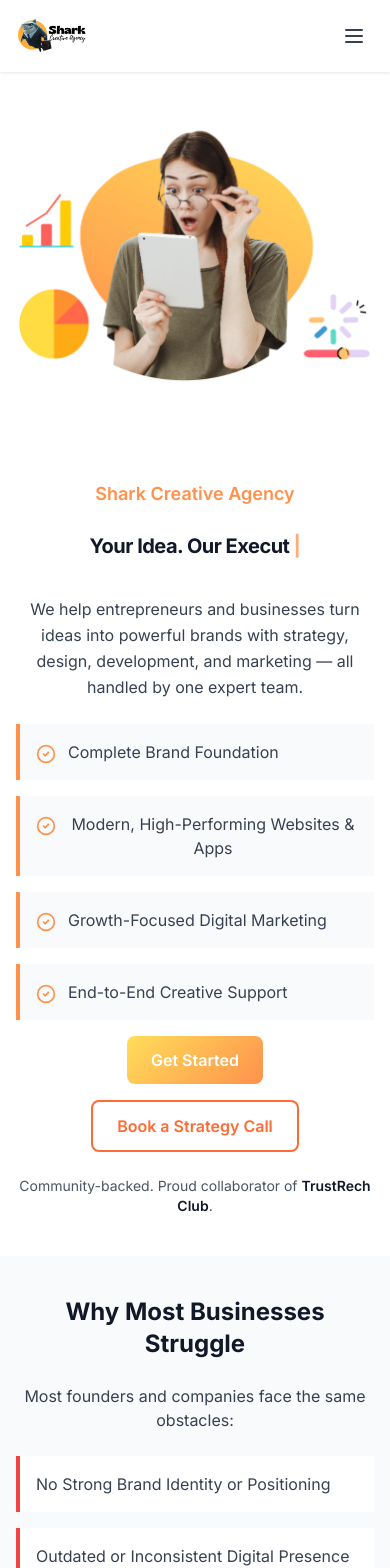
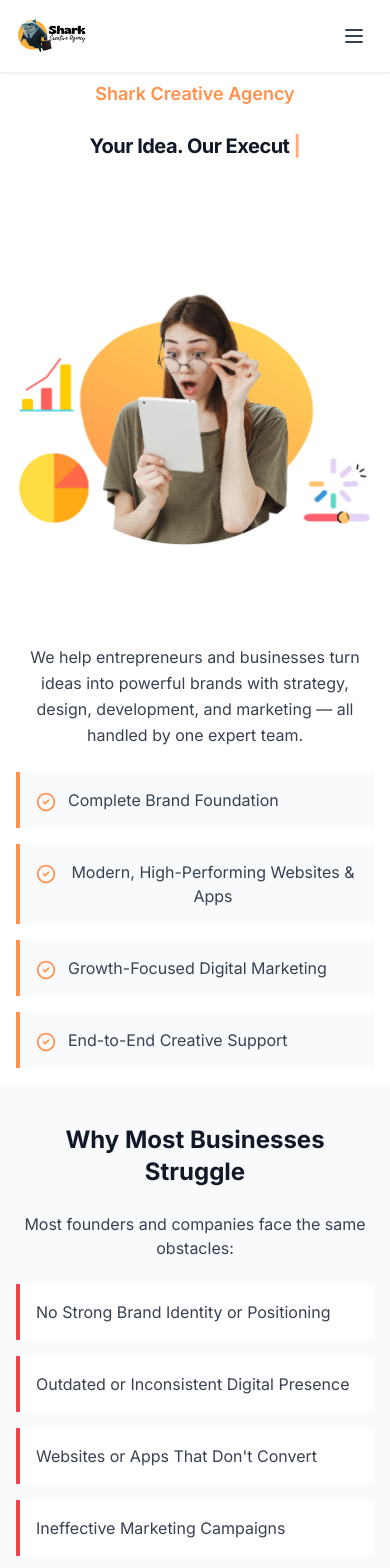
Before and after one commit to bala290498/shark-creative-agency, a Next.js app: page / in a window 390 px wide. Shown: the top 1568 px of the page. Built offline with nearby package versions, Linux system fonts and the light colour scheme.

Commit message:
Restructure hero section: mobile order (title, typing text, image, content) and fix desktop layout

```diff
--- a/app/page.tsx
+++ b/app/page.tsx
@@ -41,7 +41,7 @@
   return (
     <>
       {/* Hero Section */}
-      <section className="bg-white text-gray-900 site-section pt-16 md:pt-4">
+      <section className="bg-white text-gray-900 site-section pt-20 md:pt-6 pb-4 md:pb-6">
         <div className="container mx-auto px-4 max-w-screen-lg">
           {(() => {
             const hasImage = true; // Hero section has image
@@ -49,8 +49,9 @@
             const useImageFirstLayout = hasImage && hasContent;
 
             return useImageFirstLayout ? (
-              <div className="flex flex-col-reverse md:grid md:grid-cols-2 gap-8 md:gap-12 items-center">
-                <div className="text-center md:text-left">
+              <div className="flex flex-col md:grid md:grid-cols-2 gap-8 md:gap-12 items-center">
+                {/* Desktop: All content on left, Mobile: Title and Typing Text First */}
+                <div className="text-center md:text-left w-full order-1">
                   <p className="text-lg sm:text-xl md:text-2xl text-secondary-500 font-semibold mb-6">
                   Shark Creative Agency
                   </p>
@@ -69,7 +70,10 @@
                   cursorClassName="text-secondary-500"
                 />
                 </h1>
-                <p className="text-base sm:text-lg md:text-xl mb-6 text-gray-700 leading-relaxed max-w-3xl mx-auto">
+
+                {/* Mobile: Hide description and bullets, show after image */}
+                <div className="hidden md:block">
+                  <p className="text-base sm:text-lg md:text-xl mb-6 text-gray-700 leading-relaxed max-w-3xl mx-auto md:mx-0">
                     We help entrepreneurs and businesses turn ideas into powerful brands with strategy, design, development, and marketing — all handled by one expert team.
                   </p>
 
@@ -93,7 +97,10 @@
                     </div>
                   </div>
                 </div>
-                <div className="w-full flex justify-center md:justify-end">
+                </div>
+
+                {/* Mobile: Hero Image Second */}
+                <div className="w-full flex justify-center md:justify-end order-2">
                   <div className="relative w-full max-w-xl md:max-w-2xl lg:max-w-3xl h-96 md:h-[600px] lg:h-[700px] flex items-center justify-center">
                 <Image
                   src="/hero.png"
@@ -103,6 +110,33 @@
                       className="w-full h-full object-contain"
                   priority
                 />
+              </div>
+            </div>
+
+                {/* Mobile: Rest of Content Third */}
+                <div className="text-center md:text-left w-full order-3 md:hidden">
+                  <p className="text-base sm:text-lg md:text-xl mb-6 text-gray-700 leading-relaxed max-w-3xl mx-auto">
+                    We help entrepreneurs and businesses turn ideas into powerful brands with strategy, design, development, and marketing — all handled by one expert team.
+                  </p>
+
+                  {/* Bullet Highlights */}
+                  <div className="grid grid-cols-1 md:grid-cols-2 gap-4 max-w-4xl mx-auto">
+                    <div className="bg-gray-50 p-4 flex items-start border-l-4 border-secondary-500">
+                      <CheckCircle2 className="w-5 h-5 sm:w-6 sm:h-6 text-secondary-500 mr-3 mt-1 flex-shrink-0" />
+                      <span className="text-base sm:text-lg text-gray-700">Complete Brand Foundation</span>
+                    </div>
+                    <div className="bg-gray-50 p-4 flex items-start border-l-4 border-secondary-500">
+                      <CheckCircle2 className="w-5 h-5 sm:w-6 sm:h-6 text-secondary-500 mr-3 mt-1 flex-shrink-0" />
+                      <span className="text-base sm:text-lg text-gray-700">Modern, High-Performing Websites & Apps</span>
+                    </div>
+                    <div className="bg-gray-50 p-4 flex items-start border-l-4 border-secondary-500">
+                      <CheckCircle2 className="w-5 h-5 sm:w-6 sm:h-6 text-secondary-500 mr-3 mt-1 flex-shrink-0" />
+                      <span className="text-base sm:text-lg text-gray-700">Growth-Focused Digital Marketing</span>
+                </div>
+                    <div className="bg-gray-50 p-4 flex items-start border-l-4 border-secondary-500">
+                      <CheckCircle2 className="w-5 h-5 sm:w-6 sm:h-6 text-secondary-500 mr-3 mt-1 flex-shrink-0" />
+                      <span className="text-base sm:text-lg text-gray-700">End-to-End Creative Support</span>
+                    </div>
                   </div>
                 </div>
               </div>
@@ -166,24 +200,6 @@
               </div>
             );
           })()}
-
-          {/* CTAs and Microcopy - Full Width */}
-          <div className="w-full text-center mt-4 md:mt-0">
-            {/* CTAs */}
-            <div className="flex flex-col sm:flex-row gap-4 md:gap-2 justify-center">
-              <Link href="/contact-us" className="btn-secondary-gradient text-center max-w-xs sm:max-w-sm md:max-w-md mx-auto sm:mx-0">
-                Get Started
-              </Link>
-              <Link href="/contact-us" className="btn-primary text-center max-w-xs sm:max-w-sm md:max-w-md mx-auto sm:mx-0">
-                Book a Strategy Call
-              </Link>
-            </div>
-
-            {/* Micro-Trust Line */}
-            <p className="text-sm sm:text-base text-gray-600 mt-6">
-              Community-backed. Proud collaborator of <span className="font-semibold text-gray-900">TrustRech Club</span>.
-            </p>
-          </div>
         </div>
       </section>
 
```
Lines whose indentation alone changed are shown as unchanged.
